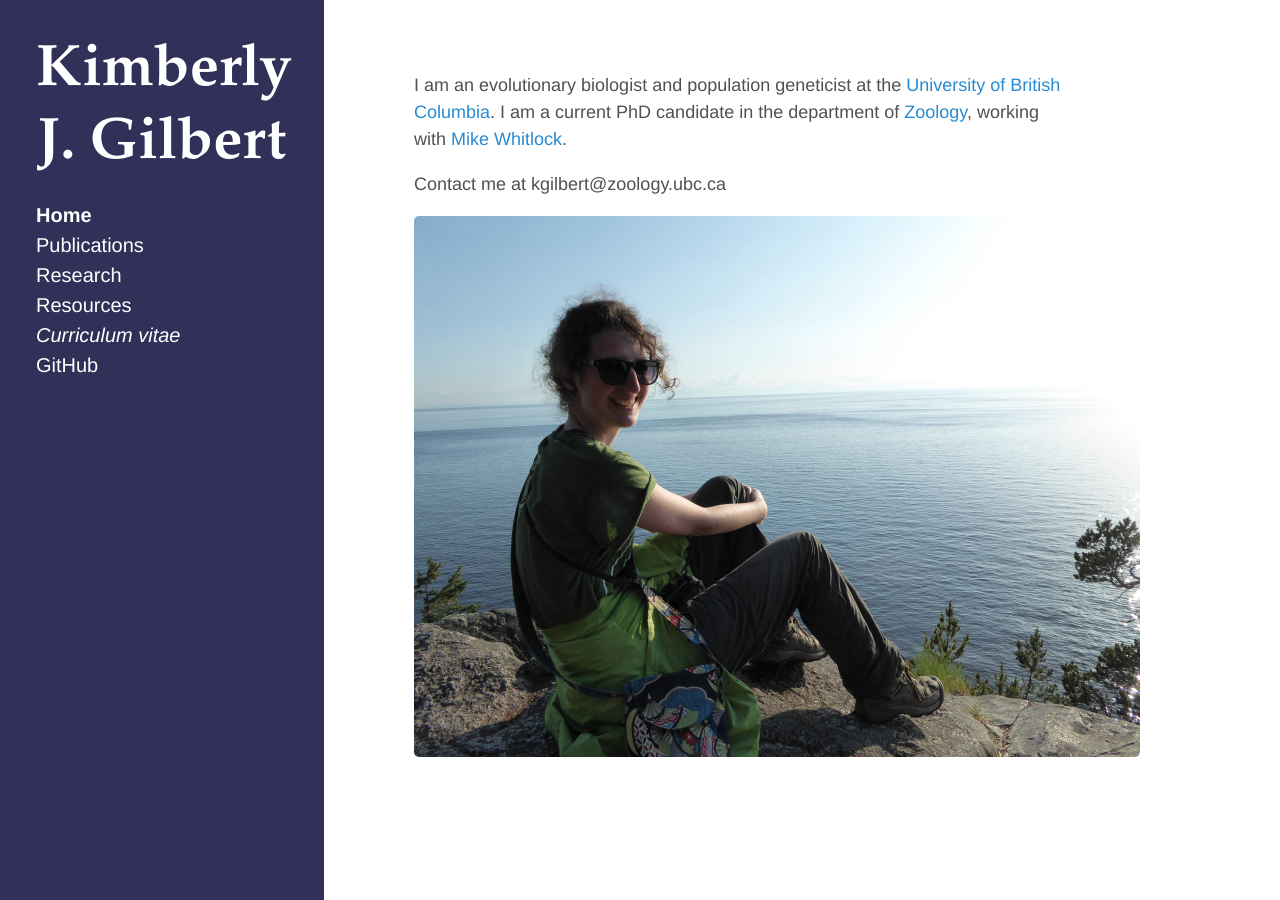
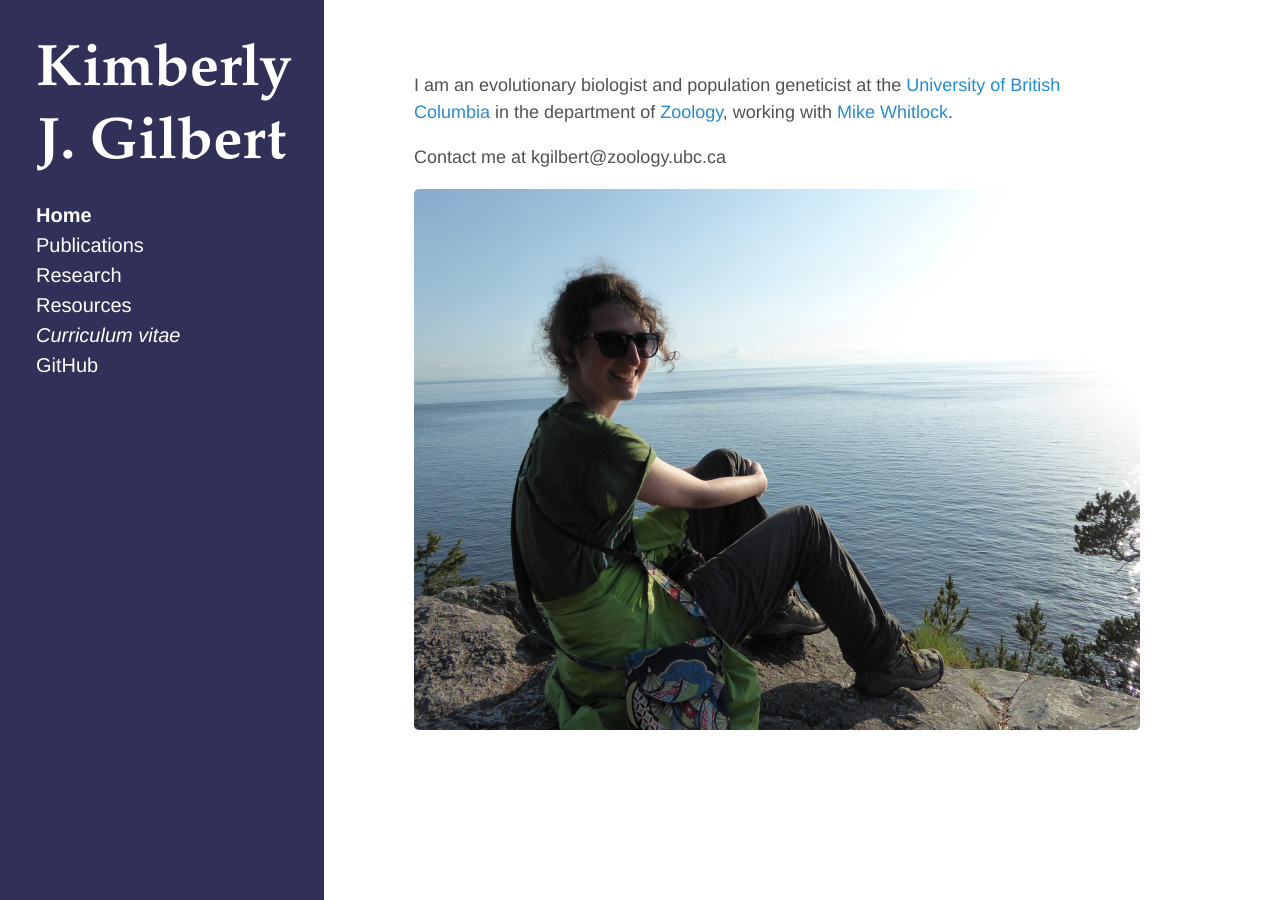
Before and after one commit to kjgilbert/kjgilbert.github.io, a Jekyll site: the page built from index.md, in a window 1280 px wide. Built offline with Jekyll 4.4.1, drawn with Linux system fonts in a browser that asks for light colours; Markdown is read by kramdown in place of the engine named in the settings.

```diff
--- a/index.md
+++ b/index.md
@@ -3,7 +3,7 @@ layout: default
 title: Home
 ---
 
-I am an evolutionary biologist and population geneticist at the [University of British Columbia](http://www.ubc.ca/). I am a current PhD candidate in the department of [Zoology](http://www.zoology.ubc.ca/), working with [Mike Whitlock](http://www.zoology.ubc.ca/person/whitlock).
+I am an evolutionary biologist and population geneticist at the [University of British Columbia](http://www.ubc.ca/) in the department of [Zoology](http://www.zoology.ubc.ca/), working with [Mike Whitlock](http://www.zoology.ubc.ca/person/whitlock).
 
 Contact me at kgilbert@zoology.ubc.ca
 
--- a/public/css/hyde.css
+++ b/public/css/hyde.css
@@ -39,7 +39,7 @@ html {
 }
 @media (min-width: 48rem) {
   html {
-    font-size: 14px; /* I don't think this changed anything I could detect */
+    font-size: 14px; /* I don't think this changed anything I could detect, orig. was 16*/
   }
 }
 @media (min-width: 58rem) {
```
Also changed, not shown: resources.md (+1 -1 lines).
